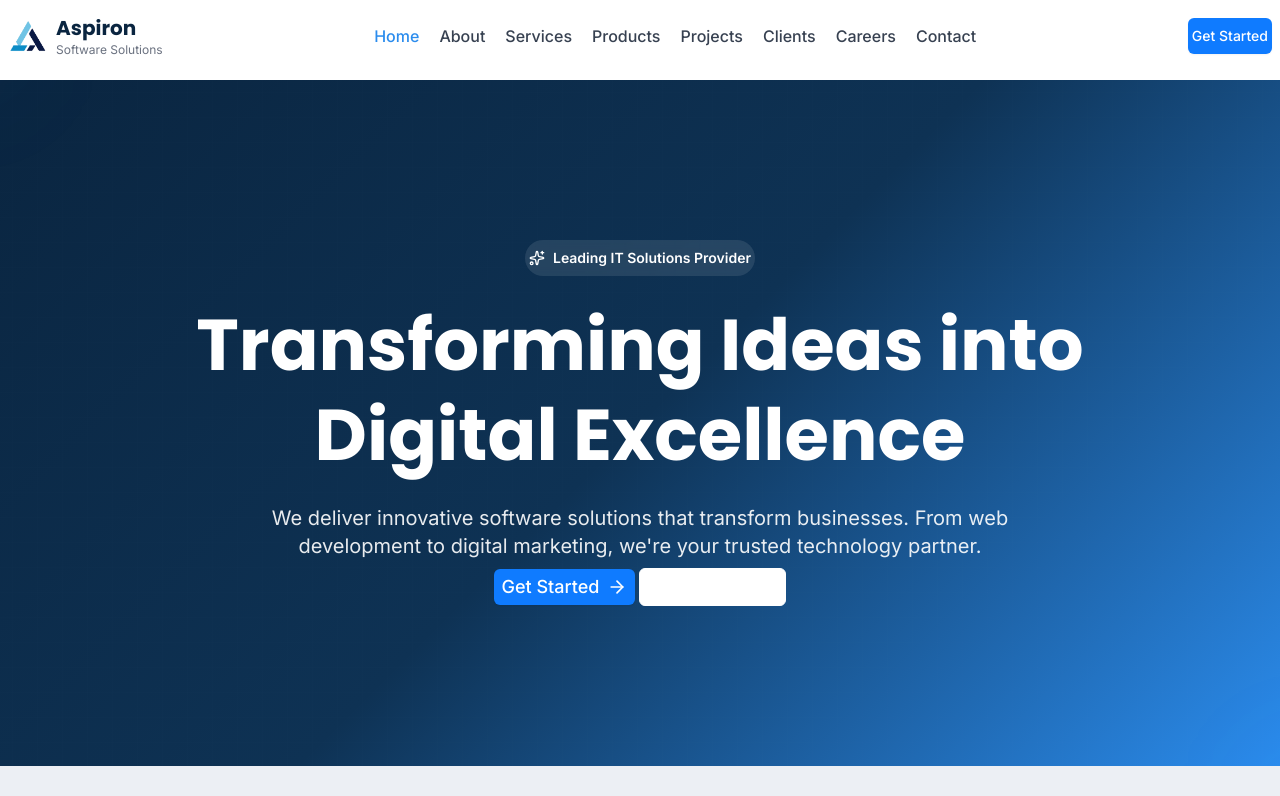
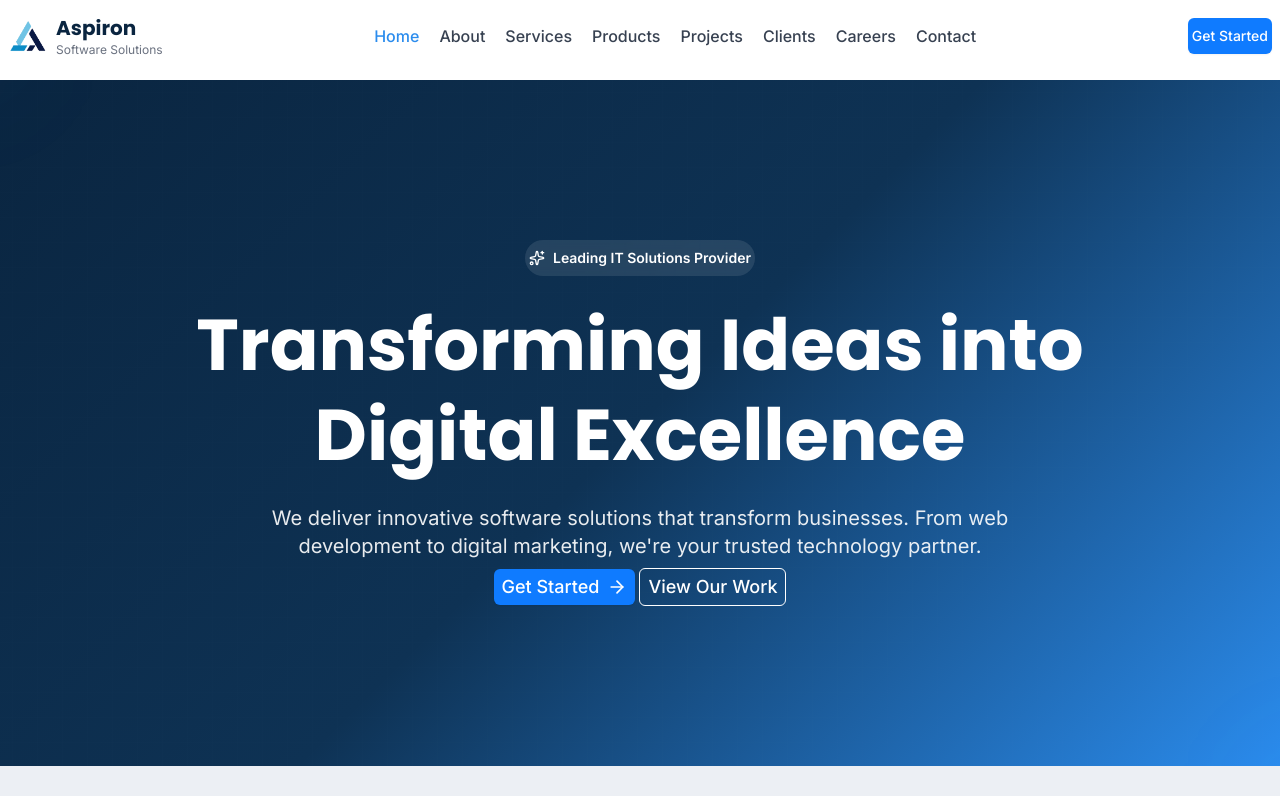
Before and after one commit to rakeshrachapudi/AspironSoftwareSolutionsPrivateLimited, a React (Vite) app: page / in a window 1280 px wide. Shown: the top 796 px of the page. Built offline with nearby package versions, Linux system fonts and the light colour scheme.

Commit message:
Initial commit

```diff
--- a/src/components/ui/Button.jsx
+++ b/src/components/ui/Button.jsx
@@ -24,7 +24,7 @@ const Button = ({
     secondary:
       "bg-transparent text-primary border-2 border-primary hover:bg-primary hover:text-white focus:ring-primary",
     outline:
-      "bg-white text-primary border border-secondary-dark hover:border-accent hover:text-accent focus:ring-accent",
+      "bg-transparent border border-secondary-dark text-primary hover:border-accent hover:text-accent focus:ring-accent",
     ghost: "bg-transparent text-primary hover:bg-secondary",
     dark: "bg-primary text-white hover:bg-primary-light",
   };
--- a/src/data/projects.js
+++ b/src/data/projects.js
@@ -96,7 +96,7 @@ export const projects = [
     status: "In Development",
     year: "2024",
     client: "Paarani Fashion Pvt Ltd",
-    url: "#",
+    url: "https://paarani.com",
     featured: true,
     testimonial: {
       text: "Aspiron transformed our vision into reality. The e-commerce platform has exceeded our expectations and significantly boosted our online sales.",
--- a/src/styles/index.css
+++ b/src/styles/index.css
@@ -3,6 +3,33 @@
 @tailwind utilities;
 
 /* ========== CUSTOM STYLES ========== */
+
+/* SCROLLBAR STYLES */
+::-webkit-scrollbar {
+  width: 10px;
+  height: 10px;
+}
+
+::-webkit-scrollbar-track {
+  background: #f1f1f1;
+}
+
+::-webkit-scrollbar-thumb {
+  background: linear-gradient(135deg, #2b8ced, #0f7bff);
+  border-radius: 5px;
+  transition: all 0.3s ease;
+}
+
+::-webkit-scrollbar-thumb:hover {
+  background: linear-gradient(135deg, #1e6fbf, #0a5fd8);
+  box-shadow: 0 0 6px rgba(43, 140, 237, 0.4);
+}
+
+/* Firefox Scrollbar */
+* {
+  scrollbar-color: #2b8ced #f1f1f1;
+  scrollbar-width: thin;
+}
 
 /* GLOBAL BASE STYLES */
 body {
```
Also changed, not shown: 1 other file (tests, documents, lock files or other folders).
